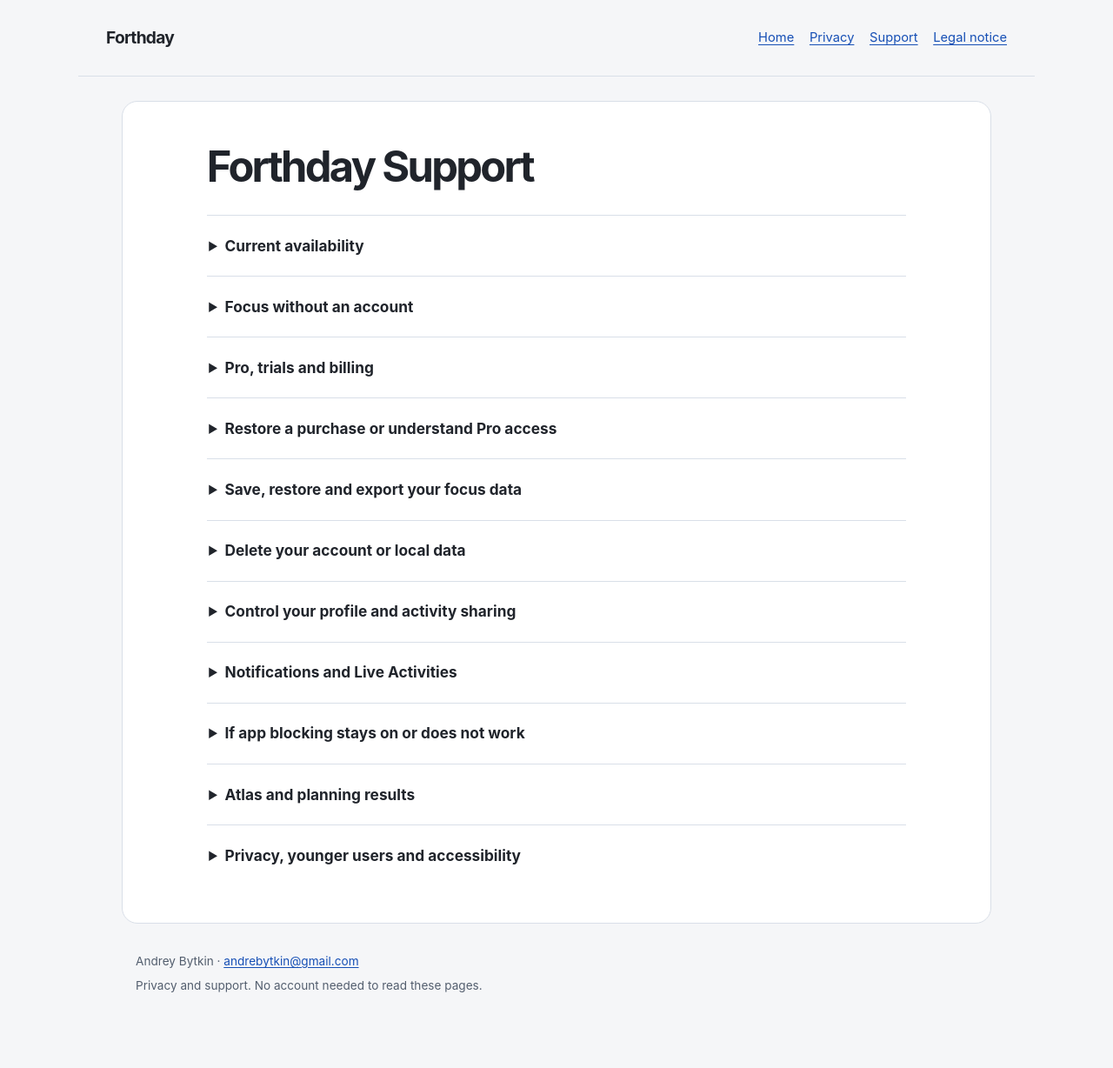
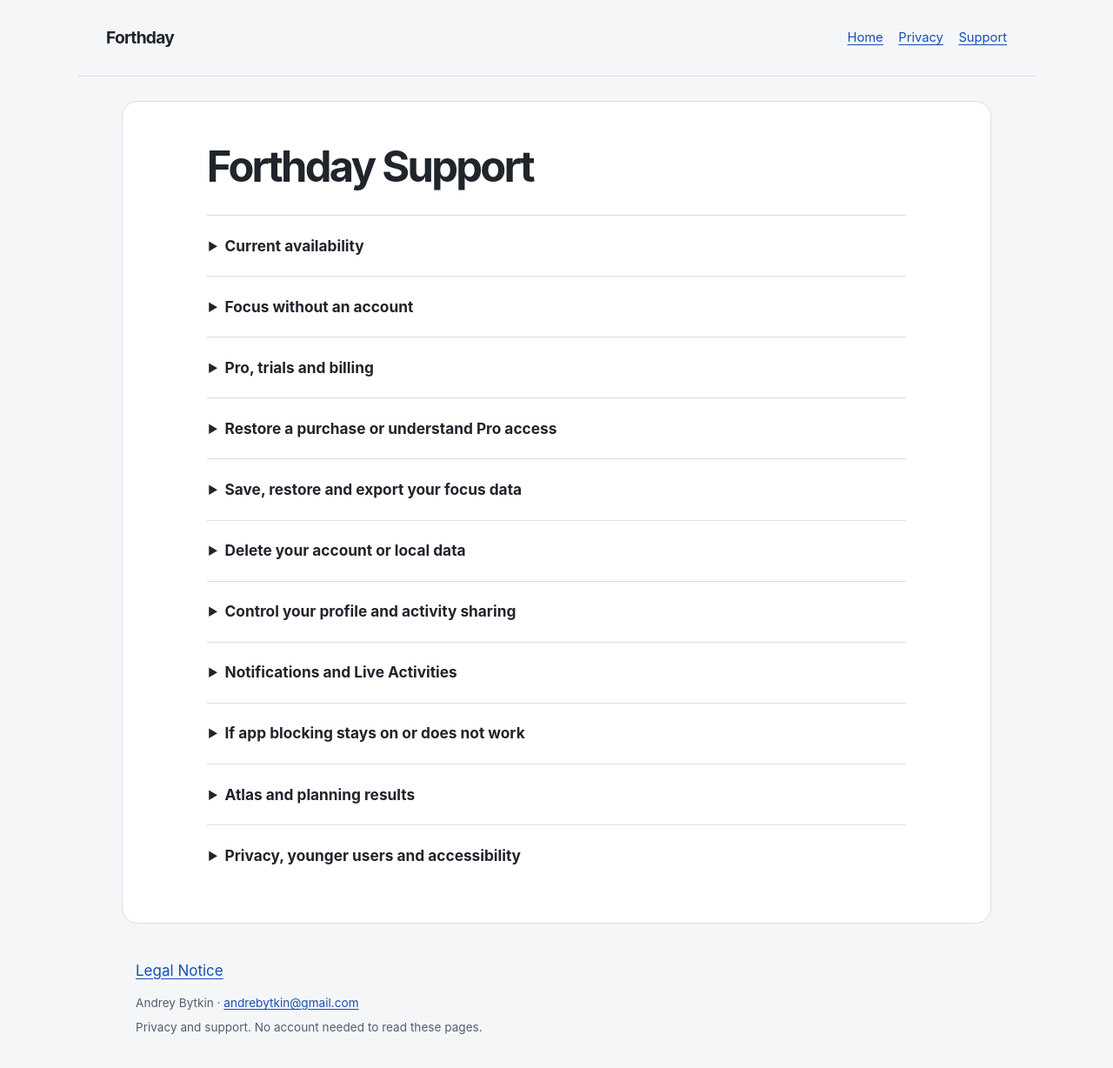
Before and after one commit to andre-1400/forthday-pages, a plain HTML site: page support/index.html in a window 1280 px wide. Shown: the whole page at 87% size. Before the commit the page ends 1194 px from the top, so only its background shows below. Drawn offline with Linux system fonts and the light colour scheme.

Commit message:
Minimize legal-notice prominence with clear footer access and noindex

```diff
--- a/assets/styles.css
+++ b/assets/styles.css
@@ -27,7 +27,7 @@ strong{font-weight:680}code{font-family:ui-monospace,monospace;font-size:.9em;ov
 .card{display:block;padding:1.5rem;border:1px solid var(--line);border-radius:14px;text-decoration:none;color:var(--ink)}
 .card:hover{border-color:var(--link)}.card h2{margin:0;font-size:1.22rem}.card p{font-size:.95rem;color:var(--muted)}.card span{font-weight:650;font-size:.92rem;color:var(--link)}
 .contact{padding-top:.2rem;border-top:1px solid var(--line)}.contact h2{margin-top:1.4rem}.contact p:last-child{font-size:.9rem;color:var(--muted)}
-footer{max-width:1000px;margin:2rem auto 3rem;padding:0 1rem;color:var(--muted);font-size:.85rem}footer p{margin:.25rem 0}
+footer{max-width:1000px;margin:2rem auto 3rem;padding:0 1rem;color:var(--muted);font-size:.85rem}footer p{margin:.25rem 0}.legal-footer a{font-size:17px;line-height:1.5;min-height:44px}
 @media(prefers-color-scheme:dark){:root{--bg:#101217;--paper:#191c23;--ink:#f0f2f6;--muted:#bbc3d1;--line:#3b424f;--link:#a1c1ff;--notice:#302711;--notice-ink:#f7dfaa}}
 @media(max-width:650px){.masthead{padding:.8rem 1rem;align-items:flex-start;flex-wrap:wrap}.draft{margin:.9rem .75rem 0;padding:1rem}main{margin:1rem .75rem;padding:1.6rem 1.15rem;border-radius:12px}nav{gap:.1rem .7rem}.contents ul{columns:1}.cards{grid-template-columns:1fr}h2{font-size:1.35rem}footer{padding:0 1rem}}
 @media(prefers-reduced-motion:reduce){*{scroll-behavior:auto!important}}
--- a/support/index.html
+++ b/support/index.html
@@ -12,7 +12,7 @@
 </head>
 <body>
   <a class="skip" href="#main">Skip to content</a>
-  <header class="masthead"><a class="wordmark" href="../index.html">Forthday</a><nav aria-label="Main"><a href="../index.html">Home</a><a href="../privacy/index.html">Privacy</a><a href="../support/index.html">Support</a><a href="../legal-notice/index.html">Legal notice</a></nav></header>
+  <header class="masthead"><a class="wordmark" href="../index.html">Forthday</a><nav aria-label="Main"><a href="../index.html">Home</a><a href="../privacy/index.html">Privacy</a><a href="../support/index.html">Support</a></nav></header>
 
   <main id="main" tabindex="-1"><article><h1>Forthday Support</h1>
 
@@ -68,10 +68,10 @@
 <p>Atlas shows virtual travel based on recorded focus. Flight durations and goal forecasts are estimates, not live schedules, navigation, proof of attention or guarantees. Planning can show a shortfall when your target and breaks do not fit the time you made available.</p>
 </details>
 <details class="faq"><summary id="privacy-younger-users-and-accessibility">Privacy, younger users and accessibility</summary>
-<p>Read the <a href="../privacy/index.html">privacy policy</a> for data handling, retention, rights and provider information, and the <a href="../legal-notice/index.html">legal notice</a> for operator identification. Email <a href="mailto:andrebytkin@gmail.com?subject=Forthday%20privacy%20request">andrebytkin@gmail.com</a> for a privacy request or concern about a younger user&#x27;s account.</p>
+<p>Read the <a href="../privacy/index.html">privacy policy</a> for data handling, retention, rights and provider information. Email <a href="mailto:andrebytkin@gmail.com?subject=Forthday%20privacy%20request">andrebytkin@gmail.com</a> for a privacy request or concern about a younger user&#x27;s account.</p>
 <p>Accounts, Pro and friends remain intended in all 175 selected countries, subject to applicable legal, guardian and Apple requirements. Regional approval and verified guardian/native integration remain incomplete. There is no worldwide 14+ rule. Use <strong>Settings → Apple account → Account eligibility</strong> for existing-account answers, review or withdrawal, and <strong>Continue locally</strong> when online access is unavailable. Declined, unavailable or conflicting age evidence does not establish adulthood. An Apple purchase approval or a parent&#x27;s login is not proof of Forthday data consent.</p>
 <p>Forthday provides appearance/motion preferences and native accessibility support. If a control is difficult to use, tell us the device, text size and assistive feature involved. We do not treat build checks as proof that every accessibility feature has been verified.</p>
 <p>Forthday uses <a href="https://www.apple.com/legal/internet-services/itunes/dev/stdeula/">Apple&#x27;s standard app licence</a>. A support form or GitHub account is not needed to email us.</p></details></article></main>
-  <footer><p>Andrey Bytkin · <a href="mailto:andrebytkin@gmail.com">andrebytkin@gmail.com</a></p><p>Privacy and support. No account needed to read these pages.</p></footer>
+  <footer><nav class="legal-footer" aria-label="Legal information"><a href="../legal-notice/index.html">Legal Notice</a></nav><p>Andrey Bytkin · <a href="mailto:andrebytkin@gmail.com">andrebytkin@gmail.com</a></p><p>Privacy and support. No account needed to read these pages.</p></footer>
 </body>
 </html>
```
Also changed, not shown: index.html (+3 -3 lines), legal-notice/index.html (+3 -3 lines), privacy/index.html (+2 -3 lines).
